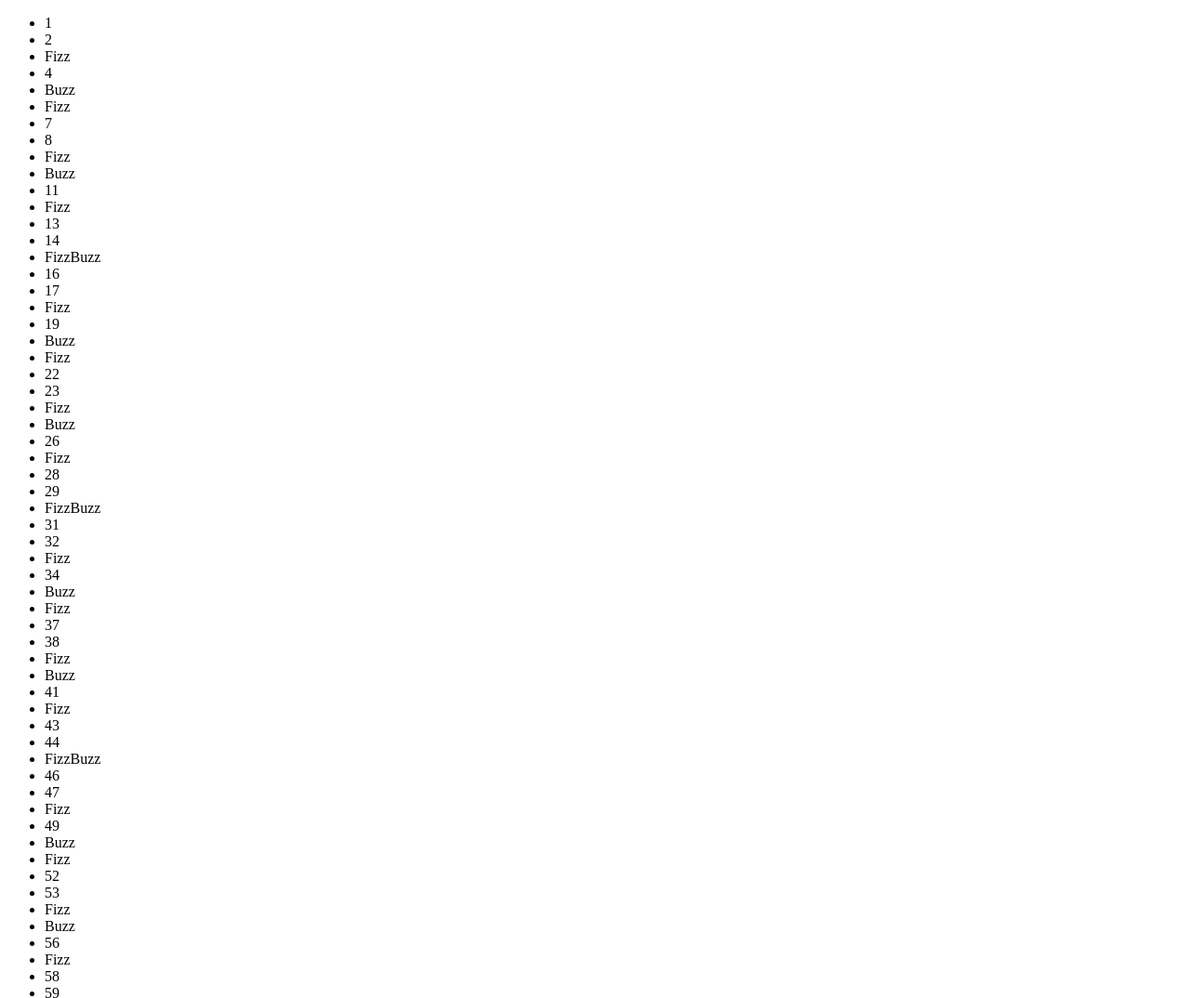
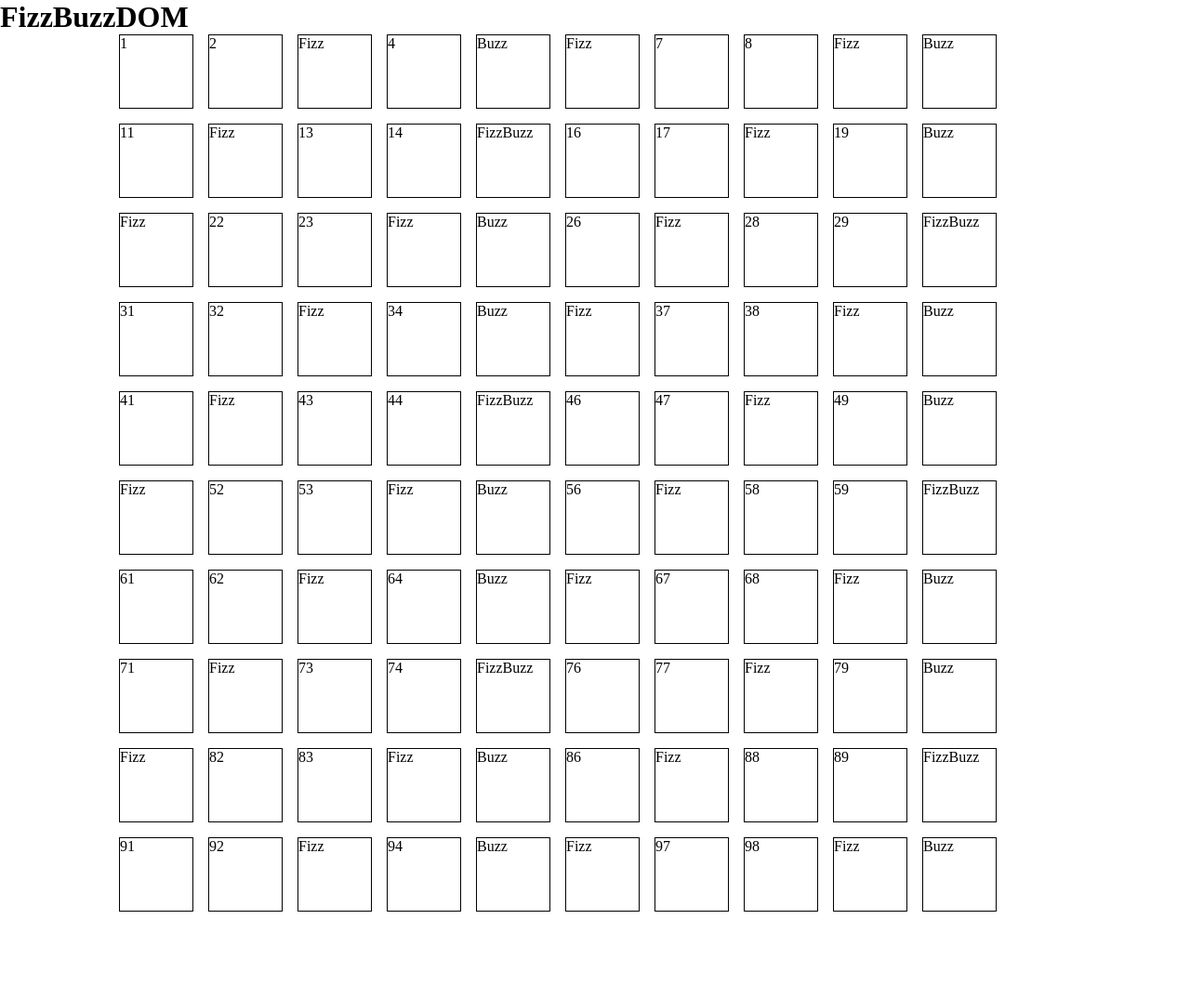
Before and after one commit to alessiavozzo/js-fizzbuzz, a plain HTML site: page index.html in a window 1280 px wide. Shown: the top 1074 px of the page at 93% size. After the commit the page ends 981 px from the top, so only its background shows below. Drawn offline with Linux system fonts and the light colour scheme.

Commit message:
add html structure and minimal layout

```diff
--- /dev/null
+++ b/assets/css/style.css
@@ -0,0 +1,27 @@
+/* #region reset */
+*{
+    box-sizing: border-box;
+    padding: 0;
+    margin: 0;
+}
+
+/* #endregion reset */
+
+.container{
+    width: 80%;
+    max-width: 1200px;
+    margin: auto;
+}
+
+ul{
+    list-style: none;
+    display: flex;
+    flex-wrap: wrap;
+    gap: 1rem;
+
+    > li{
+        height: 5rem;
+        width: 5rem;
+        border: 1px solid black;
+    }
+}
--- a/assets/js/main.js
+++ b/assets/js/main.js
@@ -31,4 +31,6 @@ for (let i = 1; i <= 100; i++){
 
     elementList.append(listItem);
     listItem.append(numberChange)
+
+
 }
--- a/index.html
+++ b/index.html
@@ -1,18 +1,39 @@
 <!DOCTYPE html>
 <html lang="en">
+
 <head>
     <meta charset="UTF-8">
     <meta name="viewport" content="width=device-width, initial-scale=1.0">
     <title>Fizzbuzz</title>
+
+    <link rel="stylesheet" href="./assets/css/style.css">
+
 </head>
+
 <body>
+
+    <!-- site main -->
+    <main id="site_main">
+
+        <!-- game name -->
+        <h1>FizzBuzzDOM</h1>
+
+        <!-- game -->
+        <div class="container">
+
+            <!-- number cells -->
+
+            <ul>
+
+            </ul>
+
+        </div>
+
+    </main>
 
 
 
 
-    <ul>
-
-    </ul>
 
 
 
@@ -22,4 +43,5 @@
     <script src="./assets/js/main.js"></script>
 
 </body>
+
 </html>
```
